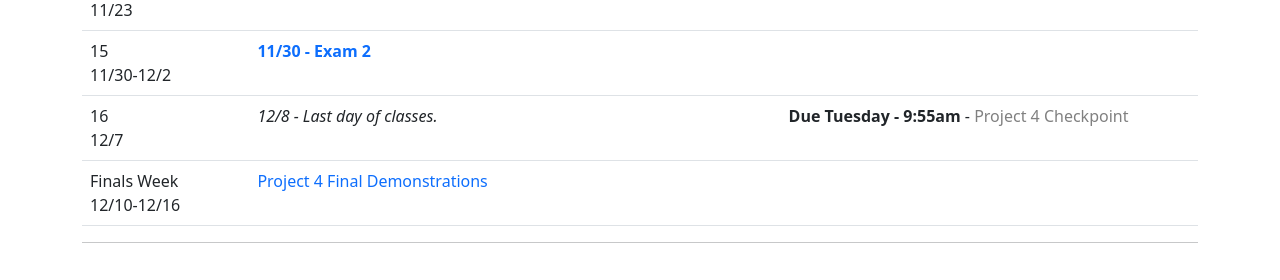
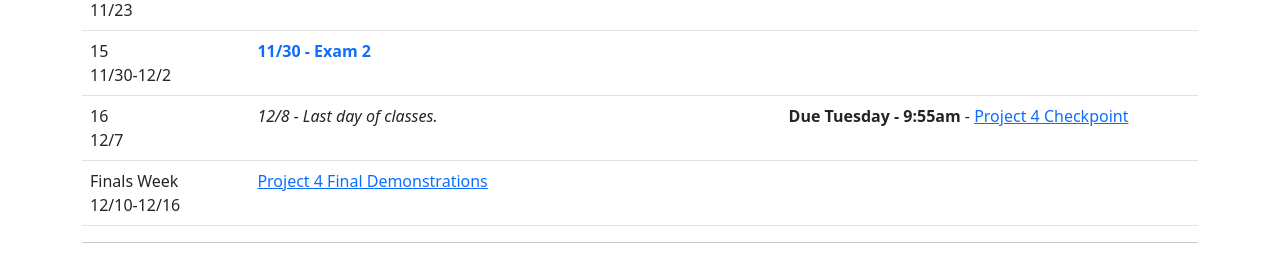
Before and after one commit to CS601-F21/cs601-f21, a Jekyll site: the page built from schedule.html, in a window 1280 px wide. Shown: the part 1700-1980 px from the top of the page. Built offline with Jekyll 4.4.1, drawn with Linux system fonts in a browser that asks for light colours.

Commit message:
add project 4

```diff
--- a/assignments.html
+++ b/assignments.html
@@ -51,7 +51,7 @@ title: Assignments
        <td>4</td>
        <td>
 <!--         <a href="https://github.com/CS601-F21/projects/blob/master/project4.md">Project 4 - Web Application or Service</a><br/>
- -->        <font color="grey">Project 4 - Web Application or Service</font><br/>
+ -->        <a href="https://github.com/CS601-F21/Project4/blob/main/README.md">Project 4 - Web Application</a><br/>
       </td>
       <td>Demonstration During Finals Week</td>
     </tr>
--- a/schedule.html
+++ b/schedule.html
@@ -243,13 +243,13 @@ title: Schedule
 			<td>
 			</td>
 			<td>
-				<strong>Due Tuesday - 9:55am</strong> - <font color="grey">Project 4 Checkpoint</font><br/>
+				<strong>Due Tuesday - 9:55am</strong> - <a href="https://github.com/CS601-F21/Project4/blob/main/README.md">Project 4 Checkpoint</a><br/>
 			</td>
 		</tr>
 		<tr>
 			<td>Finals Week<br/>12/10-12/16</td>
 			<td>
-				<span class="text-primary">Project 4 Final Demonstrations</span>
+				<span class="text-primary"><a href="https://github.com/CS601-F21/Project4/blob/main/README.md">Project 4 Final Demonstrations</a></span>
 			</td>
 			<td>
 			</td>
```
